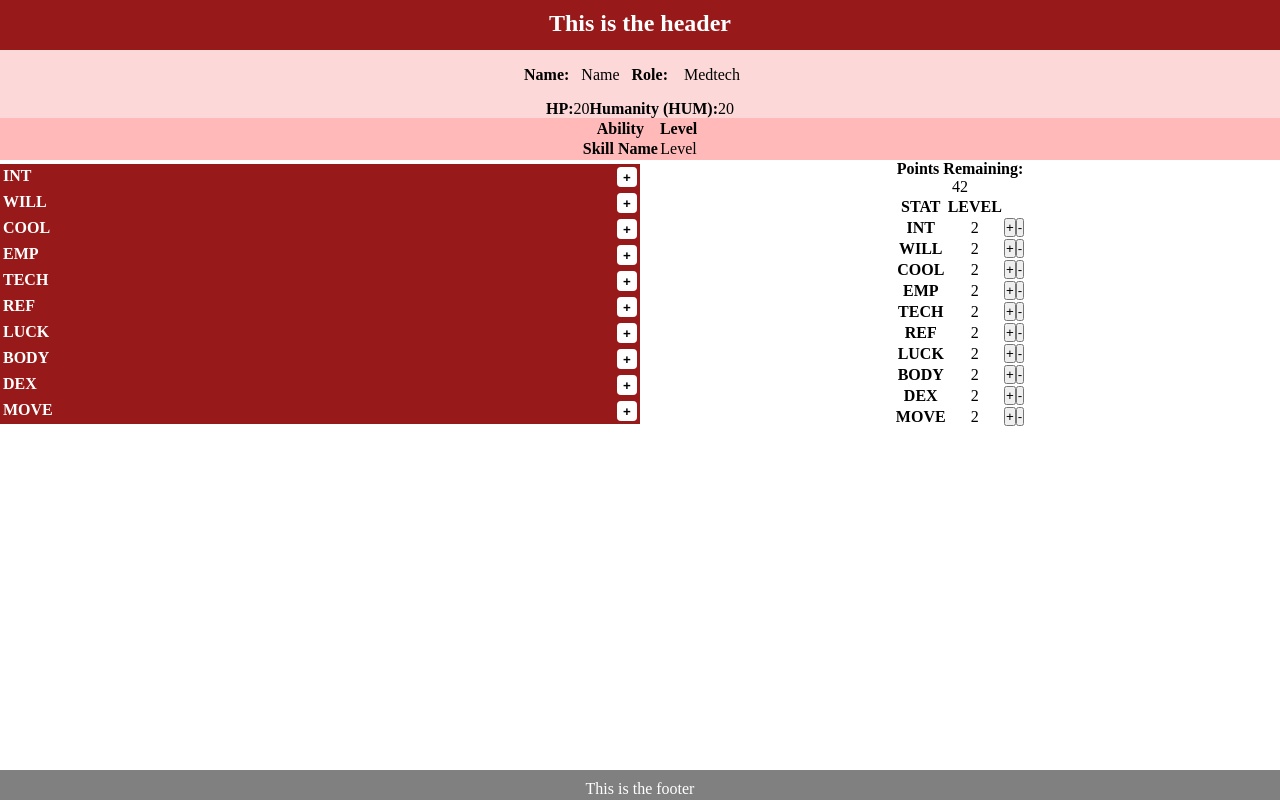
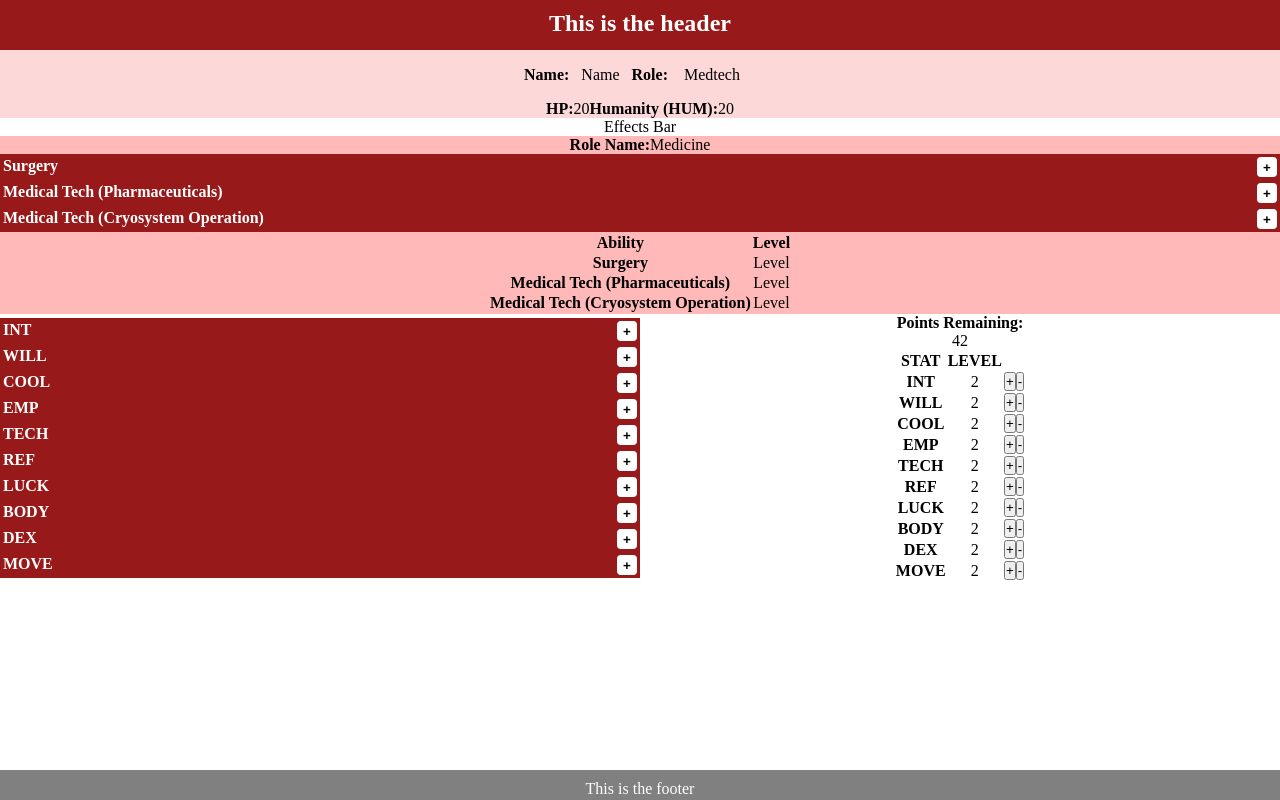
Before and after one commit to DaisyEverard/Cyberpunk-red, a React (Vite) app: page / in a window 1280 px wide. Built offline with nearby package versions, Linux system fonts and the light colour scheme.

Commit message:
dynamically display abilities

```diff
--- a/src/App.jsx
+++ b/src/App.jsx
@@ -12,6 +12,7 @@ import Footer from "./components/Footer";
 import Profile from "./components/Profile";
 import Stats from "./components/Stats";
 import RoleAbility from "./components/RoleAbility";
+import Effects from "./components/Effects.jsx";
 
 
 
@@ -35,6 +36,7 @@ function App() {
 
     <Header/>
     <Profile/>
+    <Effects/>
     <RoleAbility/>
     <Stats/>
     <Footer/>
--- /dev/null
+++ b/src/components/Effects.jsx
@@ -0,0 +1,12 @@
+// When your Character falls to zero Hit Points, they enter the Death State (a measure of how fast they are dying)
+
+// Seriously wounded threshold = half total HP (rounded up)
+// Death save = BODY stat
+
+export default function Effects() {
+    return (
+        <div id="effects">
+            <p>Effects Bar</p>
+        </div>
+    )
+}
--- a/src/components/RoleAbility.jsx
+++ b/src/components/RoleAbility.jsx
@@ -4,6 +4,7 @@ import { RoleContext } from "../App"
 import "../style/roleAbility.css"
 
 import rolesJson from "../data/roles.json"
+import HideableDescriptionCell from "../utils/HideableDescriptionCell"
 
 
 
@@ -11,8 +12,31 @@ export default function RoleAbility() {
     const {role, setRole} = useContext(RoleContext)
     const abilityObject = rolesJson[role]
 
+    let allSkills = []
+    abilityObject["roleAbilities"].forEach((skill) => {
+        allSkills.push(skill["name"])
+    });
+
+
     return (
-        <div id="roleAbility" className="flexRow">
+        <div id="roleAbility">
+              <div className="flexRow">
+                    <h4>Role Name: </h4>
+                <p>{abilityObject["roleName"]}</p>
+              </div>
+
+              <div className="flexRow">
+                <div className="flexCol" style={{width: "100%"}}>
+                {abilityObject["roleAbilities"].map(
+                    (ability, index) => {
+                        const name = ability["name"]
+                        const description = ability["description"]
+                        return <HideableDescriptionCell key={index} title={name} descriptionArray={[description]}/>
+                    }
+                )}
+                </div>
+              </div>
+            <div className="flexRow">
             <table>
             <thead>
                 <tr>
@@ -21,12 +45,24 @@ export default function RoleAbility() {
                 </tr>
             </thead>
             <tbody>
-                <tr>
-                <th>Skill Name</th>
-                <td>Level</td>
-                </tr>
+                {
+                    // also need level in this skill, doesn't exist yet
+                    allSkills.map((skill) => {
+                        return (<tr>
+                            <th>{skill}</th>
+                            <td>Level</td>
+                        </tr>)
+                    })
+
+
+                    //         <tr>
+                    // <th>Skill Name</th>
+                    // <td>Level</td>
+                    // </tr>
+                }
             </tbody>
         </table>
+            </div>
         </div>
     )
 }
--- a/src/data/roles.json
+++ b/src/data/roles.json
@@ -97,7 +97,7 @@
         }
     },
     "Lawman": {
-        "roleName": "",
+        "roleName": "Backup",
         "roleAbilities": [
             {
                 "name": "Combat Number",
@@ -237,7 +237,7 @@
         }
     },
     "Medtech": {
-        "roleName": "",
+        "roleName": "Medicine",
         "roleAbilities": [
             {
                 "name": "Surgery",
@@ -347,7 +347,7 @@
                 "description": "The impact your Rockerboy can have on a group of up to six fans by beating a DV10 on their Charismatic Impact Check"
             },
             {
-                "name": "The impact your Rockerboy can have on a large group of fans gathered to see them by beating a DV12 on their Charismatic Impact Check.",
+                "name": "The impact on a large group of fans",
                 "description": "The impact your Rockerboy can have on a large group of fans gathered to see them by beating a DV12 on their Charismatic Impact Check"
             }
         ],
--- a/src/utils/HideableDescriptionCell.jsx
+++ b/src/utils/HideableDescriptionCell.jsx
@@ -21,8 +21,8 @@ export default function HideableDescriptionCell(props) {
 
     return (
         <div id="hideableBoxDisplay">
-            <h4><span>{title}</span>
-                <button onClick={(e) => {toggleDescription()}} className="flexCol">{plusMinus}</button>
+            <h4 onClick={(e) => {toggleDescription()}}><span>{title}</span>
+                <button className="flexCol">{plusMinus}</button>
             </h4>
             {
                 descriptionArray.map((attribute, index) => {
```
Also changed, not shown: src/components/Effects.md (deleted, +0 -4 lines), 1 other file (tests, documents, lock files or other folders).
